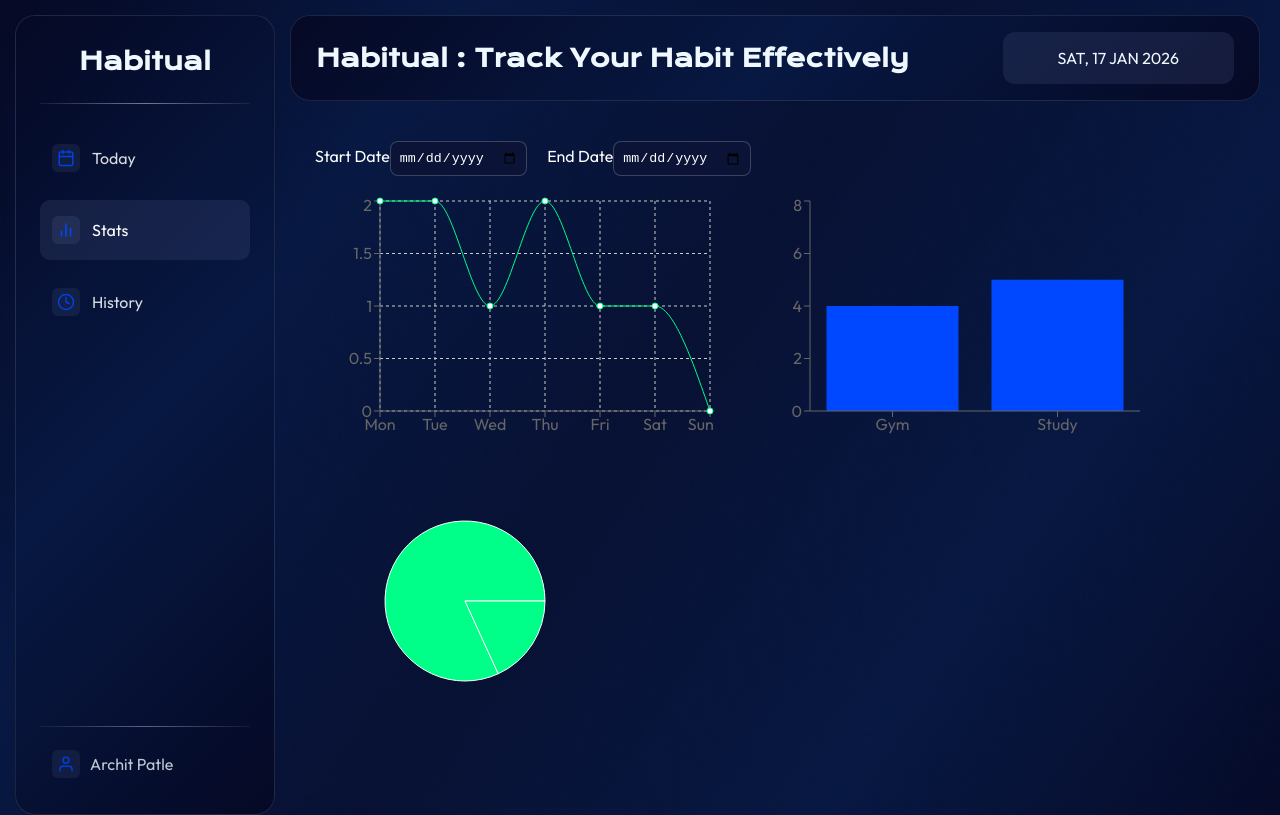
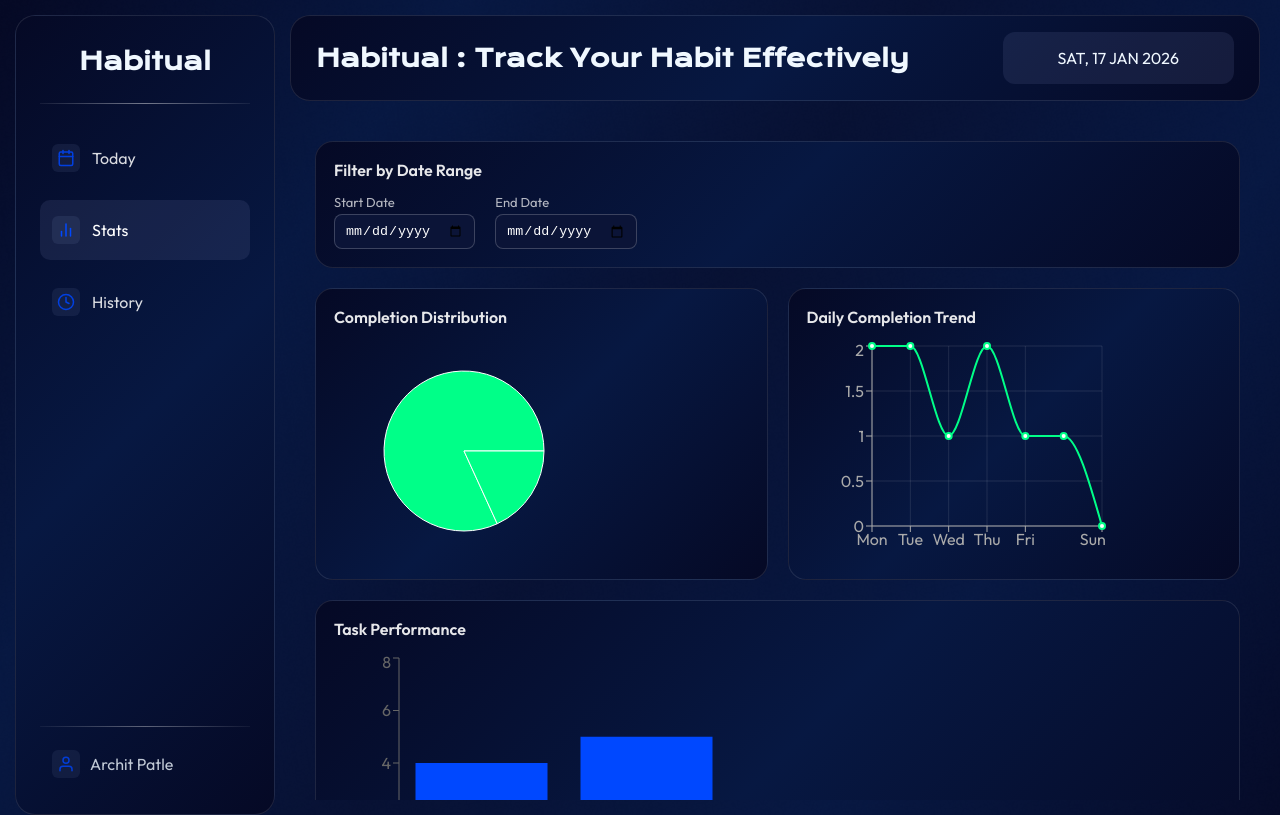
Before and after one commit to architpatle/habitual, a React (Vite) app in the folder frontend/: page /stats in a window 1280 px wide. Built offline with nearby package versions, Linux system fonts and the light colour scheme; a web font is replaced by a local one.

Commit message:
Enhanced the UI of Stats Page

```diff
--- a/frontend/src/components/Stats/DateRangePicker.module.css
+++ b/frontend/src/components/Stats/DateRangePicker.module.css
@@ -1,13 +1,29 @@
 .wrapper {
   display: flex;
   gap: 20px;
-  margin-bottom: 20px;
+}
+
+.wrapper div {
+  display: flex;
+  flex-direction: column;
+}
+
+label {
+  font-size: 13px;
+  margin-bottom: 4px;
+  opacity: 0.7;
 }
 
 input {
-  padding: 8px;
+  padding: 8px 10px;
   border-radius: 8px;
   background: #0b1437;
   color: white;
   border: 1px solid rgba(255,255,255,0.2);
+  cursor: pointer;
 }
+
+input:focus {
+  border-color: #0048FF;
+  outline: none;
+}
--- a/frontend/src/components/Stats/charts/LineChart.jsx
+++ b/frontend/src/components/Stats/charts/LineChart.jsx
@@ -9,7 +9,7 @@ import {
 } from "recharts";
 
 const LineChartComp = ({ tasks }) => {
-  const data = ["Mon","Tue","Wed","Thu","Fri","Sat","Sun"].map((day, i) => {
+  const data = ["Mon", "Tue", "Wed", "Thu", "Fri", "Sat", "Sun"].map((day, i) => {
     let done = 0;
 
     tasks.forEach(t => {
@@ -20,12 +20,12 @@ const LineChartComp = ({ tasks }) => {
   });
 
   return (
-    <LineChart width={400} height={250} data={data}>
-      <CartesianGrid strokeDasharray="3 3" />
-      <XAxis dataKey="day" />
-      <YAxis />
+    <LineChart width={300} height={220} data={data}>
+      <CartesianGrid stroke="rgba(255,255,255,0.1)" />
+      <XAxis dataKey="day" stroke="#aaa" />
+      <YAxis stroke="#aaa" />
       <Tooltip />
-      <Line type="monotone" dataKey="value" stroke="#00ff88" />
+      <Line type="monotone" dataKey="value" stroke="#00ff88" strokeWidth={2} />
     </LineChart>
   );
 };
--- a/frontend/src/components/Stats/charts/PieChart.jsx
+++ b/frontend/src/components/Stats/charts/PieChart.jsx
@@ -17,10 +17,15 @@ const PieChartComp = ({ tasks }) => {
   ];
 
   return (
-    <PieChart width={300} height={250}>
-      <Pie data={data} dataKey="value" outerRadius={80} fill="#00ff88" />
-      <Tooltip />
-    </PieChart>
+    <PieChart width={260} height={220}>
+  <Pie
+    data={data}
+    dataKey="value"
+    outerRadius={80}
+    fill="#00ff88"
+  />
+  <Tooltip />
+</PieChart>
   );
 };
 
--- a/frontend/src/pages/Stats/Stats.jsx
+++ b/frontend/src/pages/Stats/Stats.jsx
@@ -1,5 +1,6 @@
 import React, { useState, useEffect } from "react";
 import styles from "./Stats.module.css";
+
 import DateRangePicker from "../../components/Stats/DateRangePicker";
 import LineChartComp from "../../components/Stats/charts/LineChart";
 import BarChartComp from "../../components/Stats/charts/BarChart";
@@ -7,42 +8,53 @@ import PieChartComp from "../../components/Stats/charts/PieChart";
 
 const Stats = () => {
   const [tasks, setTasks] = useState([]);
-  const [range, setRange] = useState({
-    start: "",
-    end: ""
-  });
+  const [range, setRange] = useState({ start: "", end: "" });
 
-  // 🔥 MOCK DATA (replace later with backend)
   useEffect(() => {
     const mockData = [
       {
         title: "Gym",
-        weekKey: "2026-W16",
         days: ["done", "done", "miss", "done", "empty", "done", "miss"]
       },
       {
         title: "Study",
-        weekKey: "2026-W16",
         days: ["done", "done", "done", "done", "done", "empty", "empty"]
       }
     ];
-
     setTasks(mockData);
   }, []);
 
   return (
     <div className={styles.container}>
 
-      {/* 📅 FILTER */}
-      <DateRangePicker range={range} setRange={setRange} />
-
-      {/* 📊 CHARTS */}
-      <div className={styles.grid}>
-        <LineChartComp tasks={tasks} />
-        <BarChartComp tasks={tasks} />
-        <PieChartComp tasks={tasks} />
+      {/* 🔥 FILTER CARD */}
+      <div className={styles.card}>
+        <h3 className={styles.cardTitle}>Filter by Date Range</h3>
+        <DateRangePicker range={range} setRange={setRange} />
       </div>
 
+      {/* 🔥 CHART GRID */}
+      <div className={styles.grid}>
+
+        {/* Row 1 */}
+        <div className={styles.card}>
+          <h3 className={styles.cardTitle}>Completion Distribution</h3>
+          <PieChartComp tasks={tasks} />
+        </div>
+
+
+        <div className={styles.card}>
+          <h3 className={styles.cardTitle}>Daily Completion Trend</h3>
+          <LineChartComp tasks={tasks} />
+        </div>
+
+        {/* Row 2 (FULL WIDTH) */}
+       <div className={`${styles.card} ${styles.fullWidth}`}>
+          <h3 className={styles.cardTitle}>Task Performance</h3>
+          <BarChartComp tasks={tasks} />
+        </div>
+
+      </div>
     </div>
   );
 };
--- a/frontend/src/pages/Stats/Stats.module.css
+++ b/frontend/src/pages/Stats/Stats.module.css
@@ -3,8 +3,33 @@
   color: white;
 }
 
+/* GRID */
 .grid {
-  display: flex;
-  flex-wrap: wrap;
-  gap: 30px;
+  display: grid;
+  grid-template-columns: 1fr 1fr; /* 2 equal columns */
+  gap: 20px;
+  margin-top: 20px;
 }
+
+/* Full width card (for line chart) */
+.fullWidth {
+  grid-column: span 2;
+}
+
+/* CARD STYLE (same feel as TaskTable) */
+.card {
+  background: linear-gradient(135deg, #050925, #071842, #050925);
+  border-radius: 18px;
+  padding: 18px;
+  border: 1px solid rgba(255,255,255,0.1);
+  backdrop-filter: blur(4px);
+
+}
+
+/* TITLE */
+.cardTitle {
+  font-size: 16px;
+  font-weight: 600;
+  margin-bottom: 14px;
+  opacity: 0.9;
+}
```
